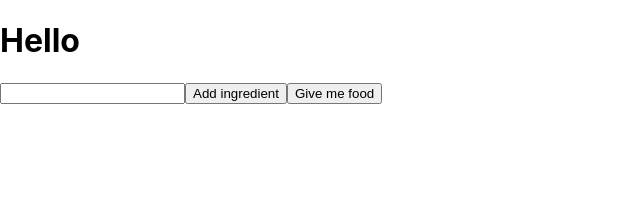
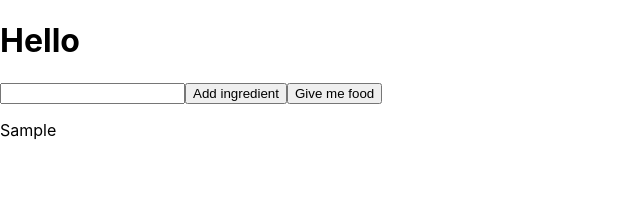
Before and after one commit to fwill22/fridge-savant-client, a React (Create React App) app: page / in a window 1280 px wide. Both pictures are taken after typing "Sample" into the empty fields and a click on the button "Add ingredient". Shown: the top 210 px of the page, without its empty margins (0-640 px from the left). Built offline with nearby package versions, Linux system fonts and the light colour scheme.

Commit message:
Created Ingredient List component - ingredients appear on the page when added

```diff
--- a/src/components/ingredient/index.js
+++ b/src/components/ingredient/index.js
@@ -1,10 +1,13 @@
 import React from 'react';
 import './index.css';
 
-const Ingredient = ({ name }) => {
+const Ingredient = (props) => {
+  console.log("Inside ingredient", props)
   return (
     <div className="ingredient">
-      <p className="indredient-name">{name}</p>
+      <p className="ingredient-name">{props.name}</p>
     </div>
   );
 };
+
+export default Ingredient;
--- /dev/null
+++ b/src/components/ingredientList/index.js
@@ -0,0 +1,16 @@
+import React, { useEffect } from 'react';
+import './index.css';
+import Ingredient from '../ingredient';
+
+const IngredientList = (props) => {
+  console.log(props.basket)
+  return (
+    <div className="ingredient-list">
+      {props.basket.map((ingredient) => (
+        <Ingredient key={`ingredient-${ingredient}`} {...{name: ingredient}}/>
+      ))}
+    </div>
+  );
+};
+
+export default IngredientList;
--- a/src/components/search/index.js
+++ b/src/components/search/index.js
@@ -1,4 +1,5 @@
 import React, { useState } from 'react'
+import IngredientList from '../ingredientList';
 
 const SearchComponent = () => {
 
@@ -35,6 +36,7 @@ const SearchComponent = () => {
       <button onClick={() => {
       searchRecipes()
     }}>Give me food</button>
+      <IngredientList basket={basket} />
     </div>
   )
 }
```
Also changed, not shown: src/components/ingredientList/index.css (added).
